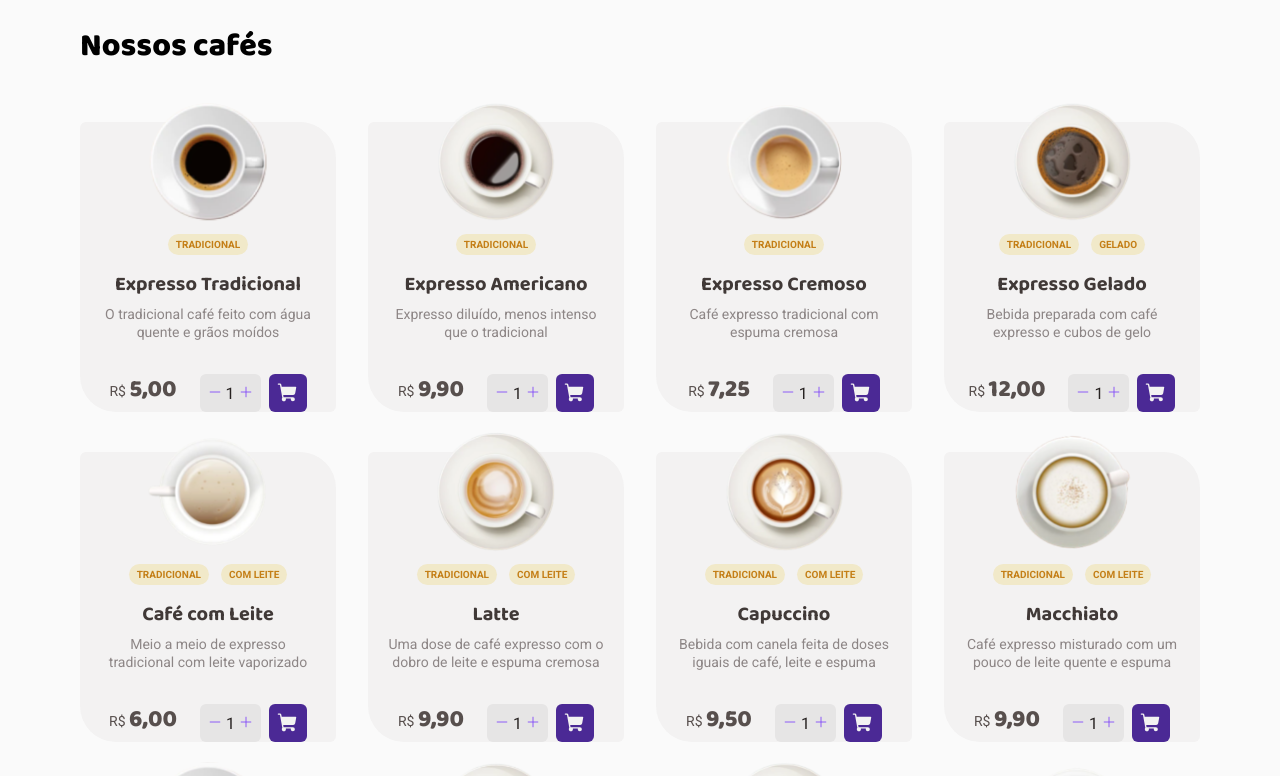
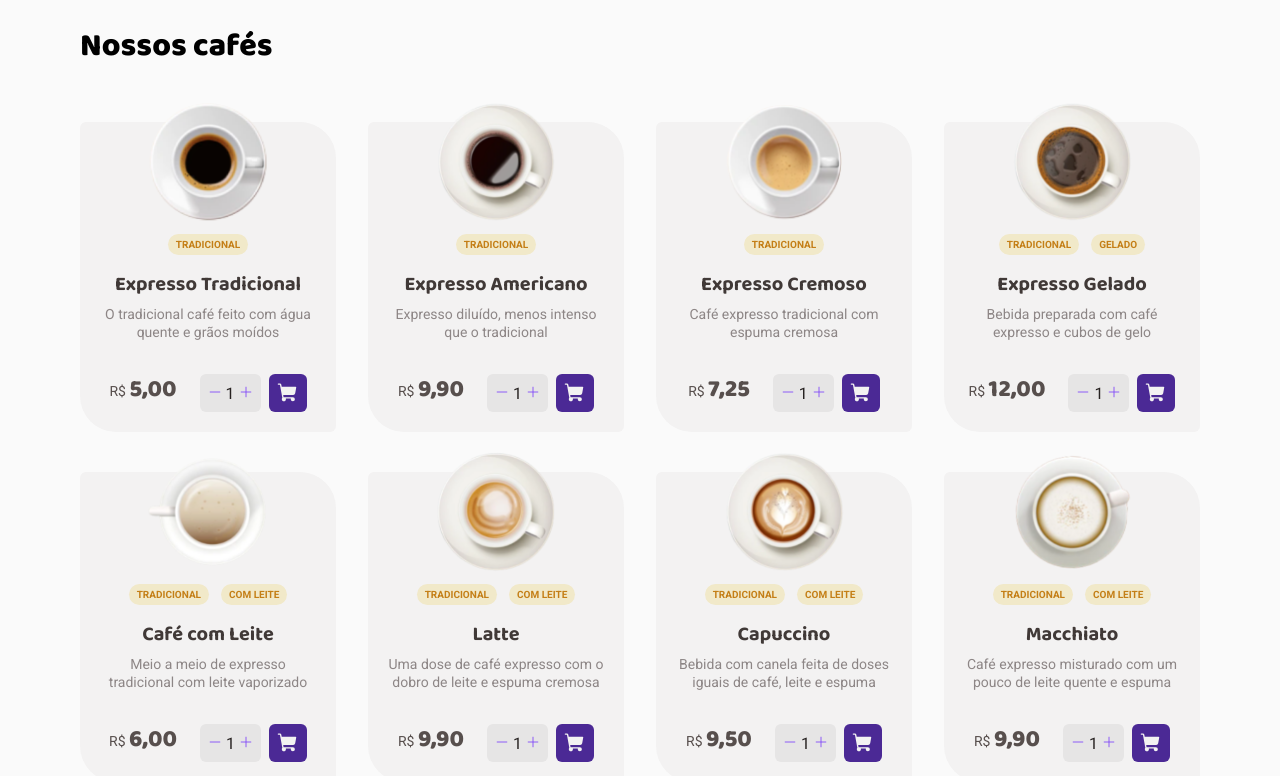
Before and after one commit to guilhermetravinski/ignite-coffee-delivery-1, a React (Vite) app: page / in a window 1280 px wide. Shown: the part 640-1416 px from the top of the page. Built offline with nearby package versions, Linux system fonts and the light colour scheme.

Commit message:
feat: change CoffeeCard padding

```diff
--- a/src/pages/Home/components/CoffeeCard/styles.ts
+++ b/src/pages/Home/components/CoffeeCard/styles.ts
@@ -9,7 +9,7 @@ export const CoffeeCardContainer = styled.li`
   background: ${(props) => props.theme['--base-card']};
   border-radius: 6px 36px;
 
-  padding: 0 1.25rem 0;
+  padding: 0 0 1.25rem;
 
   > img {
     display: block;
```
